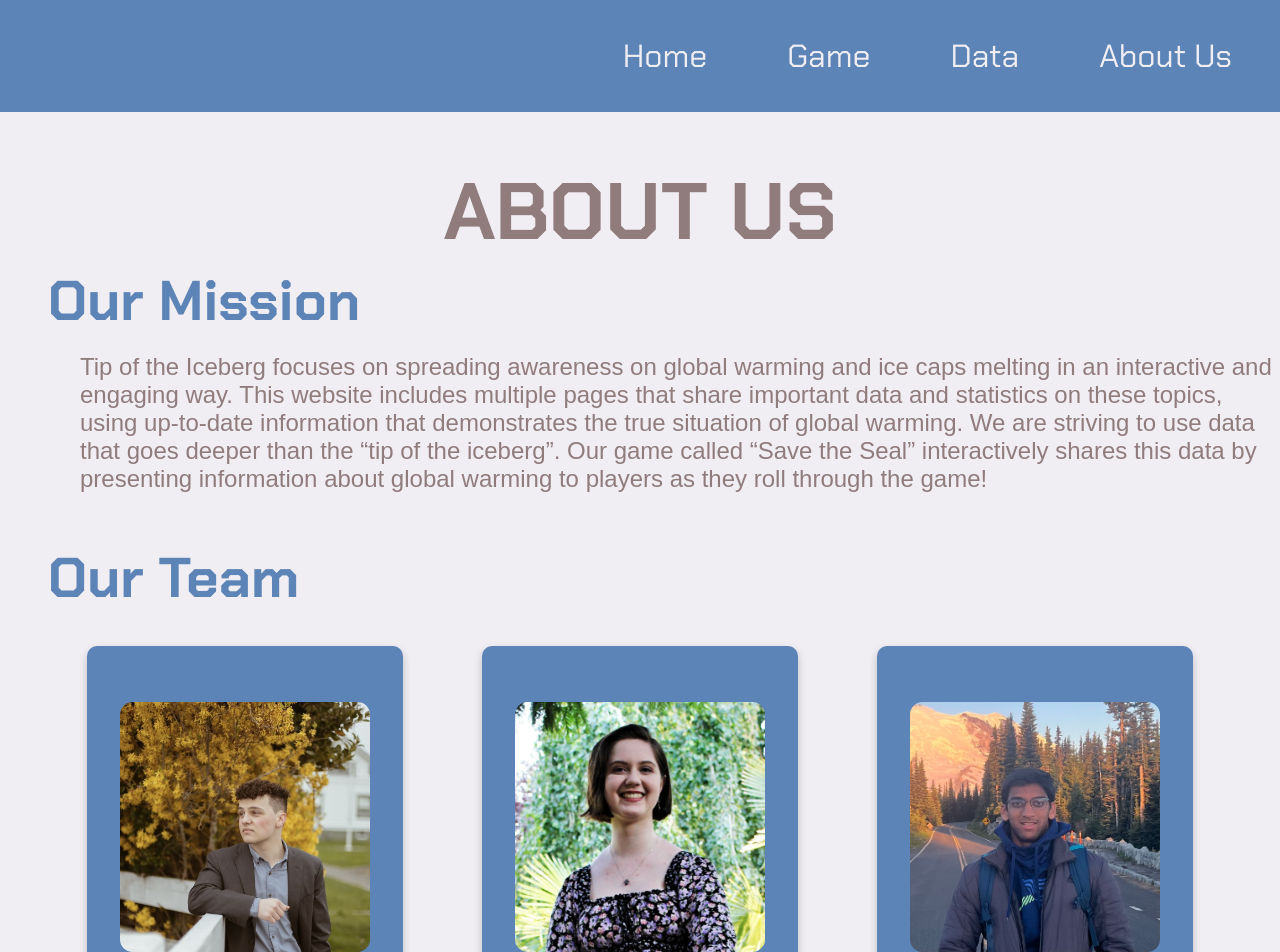
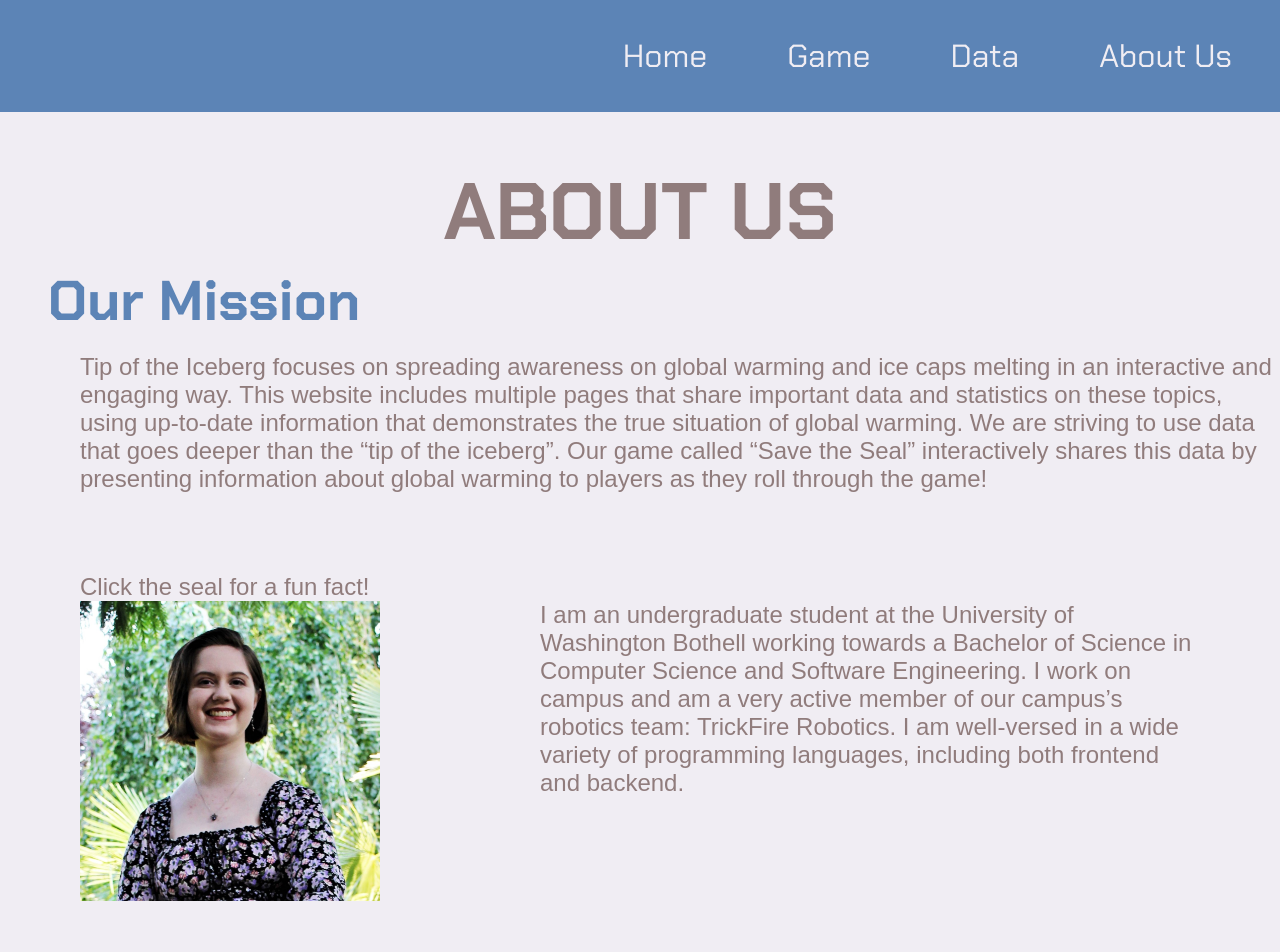
Before and after one commit to E11aW/css481-final-project, a React (Create React App) app: page /about-us in a window 1280 px wide. Shown: the top 952 px of the page. Built offline with nearby package versions, Linux system fonts and the light colour scheme.

Commit message:
Starting seal implementation and testing

```diff
--- /dev/null
+++ b/src/components/Seal/Seal.js
@@ -0,0 +1,28 @@
+import './Seal.scss';
+
+/**
+ * Seal component to display a customized seal image for each member with fun facts.
+ * @param {String} props.imageSource - The source of the seal image that will be displayed.
+ * @param {String} props.imageAlt - The alternate text describing the seal image.
+ * @param {Array} props.funFacts - An array of fun facts about the member.
+ * @returns {JSX.Element}
+ */
+
+export const Seal = (props) => {
+    const displayFunFact = () => {
+        // Select a random fun fact from the array
+        let index = Math.floor(Math.random() * props.funFacts.length);
+        let funFactDisplay = document.querySelector('.fun-fact');
+        // Create a new span element to display the fun fact
+        funFactDisplay.textContent = props.funFacts[index];
+    }
+
+    return (
+        <div className='seal-section'>
+            <div className='fun-facts'>
+                <p className='fun-fact'>Click the seal for a fun fact!</p>
+            </div>
+            <img className='seal-image' src={props.imageSource} alt={props.imageAlt} onClick={displayFunFact} />
+        </div>
+    );
+}
--- /dev/null
+++ b/src/components/Seal/Seal.scss
@@ -0,0 +1,11 @@
+@import '../../variables.scss';
+
+.seal-section {
+    height: 300px;
+    width: auto;
+
+    .seal-image {
+        height: 100%;
+        width: auto;
+    }
+}
--- a/src/components/TextImage/TextImage.js
+++ b/src/components/TextImage/TextImage.js
@@ -1,26 +1,36 @@
 import './TextImage.scss';
 import { Button } from '../Button/Button';
+import { Seal } from '../Seal/Seal';
+
 
 /**
  * Component to format text and image side-by-side.
  * @param {String} props.text - The text to be displayed.
  * @param {String} props.imageSource - The source of the image that will be displayed.
  * @param {String} props.imageAlt - The alternate text describing the image.
- * @param {String} props.subheader - The subheader for this component.
  * Button parameters:
  * @param {Boolean} props.hasButton - Tells component if a button is necessary
  * @param {String} props.buttonText - The text to be displayed on the button
  * @param {string} props.buttonLink - The link this button directs users to.
+ * Seal parameter:
+ * @param {Array} props.funFacts - An array of fun facts about the member.
  * @returns {JSX.Element}
  */
 
 export const TextImage = (props) => {
-
     return (
         <div className='text-image-section'>
-            <h2 className='subheader'>{props.subheader}</h2>
             <div className='text-image'>
-                <img className='image' src={props.imageSource} alt={props.imageAlt} />
+
+                {props.funFacts ? ( // if fun facts are provided, render Seal component instead of normal image
+                    <Seal
+                        imageSource={props.imageSource}
+                        imageAlt={`${props.imageAlt} as a seal`}
+                        funFacts={props.funFacts}
+                    />
+                ) : (
+                    <img className='image' src={props.imageSource} alt={props.imageAlt} />
+                )}
                 <div className='text-button'>
                     <p className='text'>{props.text}</p>
                     {props.hasButton && <Button className='button' buttonLink={props.buttonLink} buttonText={props.buttonText} />}
--- a/src/pages/about-us/about-us.js
+++ b/src/pages/about-us/about-us.js
@@ -1,6 +1,6 @@
 import './about-us.scss';
 import { MaxWidth } from '../../components/MaxWidth/MaxWidth';
-import { CardGrid } from '../../components/CardGrid/CardGrid';
+import { TextImage } from '../../components/TextImage/TextImage';
 import EllaImage from '../../assets/AboutUs/Ella-Williams.jpg';
 import MaxxImage from '../../assets/AboutUs/Maxx-McArthur.jpg';
 import ClaytonImage from '../../assets/AboutUs/Clayton-McArthur.jpg'
@@ -13,16 +13,31 @@ export const AboutUs = () => {
         <h1>About Us</h1>
         <h2>Our Mission</h2>
         <p className='mission-paragraph'>Tip of the Iceberg focuses on spreading awareness on global warming and ice caps melting in an interactive and engaging way. This website includes multiple pages that share important data and statistics on these topics, using up-to-date information that demonstrates the true situation of global warming. We are striving to use data that goes deeper than the “tip of the iceberg”. Our game called “Save the Seal” interactively shares this data by presenting information about global warming to players as they roll through the game!</p>
-        <CardGrid
-          subheader='Our Team'
-          members={[
-            { image: ClaytonImage, name: 'Clayton McArthur', description: 'Hi, I’m a CSSE student at the University of Washington Bothell and President of TrickFire Robotics, an 100+ member engineering club. I enjoy building software that interacts with the hardware level, interacts with the network, and interacts with large data sets. I strive to be a good team player and leader.' },
-            { image: EllaImage, name: 'Ella Williams', description: 'I am an undergraduate student at the University of Washington Bothell working towards a Bachelor of Science in Computer Science and Software Engineering. I work on campus and am a very active member of our campus\'s robotics team: TrickFire Robotics. I am well-versed in a wide variety of programming languages, including both frontend and backend.' },
-            { image: IshaanImage, name: 'Ishaan Shete', description: 'Hi, I\'m a CSSE student at UW Bothell set to graduate in June 2026. I love collaborating on full-stack apps and machine learning projects. I have also been playing the Tabla (drum-like instrument) for 18+ years and enjoying competing in all kinds of physical sports.' },
-            { image: MaxxImage, name: 'Maxx McArthur', description: 'I am a fourth year student at University of Washington Bothell pursuing a Computer Science/Software Engineering bachelors degree. I am proficient in C++ and I am currently working on rounding out my other coding skills and languages. I have used VScode, Docker, Keil Uvision5, Unbuntu, GitHub, PostgreSQL, and many more software systems extensively.' },
-          ]}
+        <TextImage
+          imageSource={EllaImage}
+          imageAlt="Ella Williams"
+          text='I am an undergraduate student at the University of Washington Bothell working towards a Bachelor of Science in Computer Science and Software Engineering. I work on campus and am a very active member of our campus’s robotics team: TrickFire Robotics. I am well-versed in a wide variety of programming languages, including both frontend and backend.'
+          hasButton={false}
+          funFacts={['ff1', 'ff2', 'ff3']}
         />
-
+        <TextImage
+          imageSource={ClaytonImage}
+          imageAlt="Clayton McArthur"
+          text='Hi, I’m a CSSE student at the University of Washington Bothell and President of TrickFire Robotics, an 100+ member engineering club. I enjoy building software that interacts with the hardware level, interacts with the network, and interacts with large data sets. I strive to be a good team player and leader.'
+          hasButton={false}
+        />
+        <TextImage
+          imageSource={IshaanImage}
+          imageAlt="Ishaan Shete"
+          text='Hi, I’m a CSSE student at UW Bothell set to graduate in June 2026. I love collaborating on full-stack apps and machine learning projects. I have also been playing the Tabla (drum-like instrument) for 18+ years and enjoying competing in all kinds of physical sports.'
+          hasButton={false}
+        />
+        <TextImage
+          imageSource={MaxxImage}
+          imageAlt="Maxx McArthur"
+          text='I am a fourth year student at University of Washington Bothell pursuing a Computer Science/Software Engineering bachelors degree. I am proficient in C++ and I am currently working on rounding out my other coding skills and languages. I have used VScode, Docker, Keil Uvision5, Unbuntu, GitHub, PostgreSQL, and many more software systems extensively.'
+          hasButton={false}
+        />
       </MaxWidth>
     </main>
   );
--- a/src/pages/homepage/home.js
+++ b/src/pages/homepage/home.js
@@ -33,8 +33,8 @@ export const Homepage = () => {
           ]}
 
         />
+        <h2 className='about-us-subheader'>About Us</h2>
         <TextImage
-          subheader='About Us'
           text='We are a small team of 4 developers working to spread awareness about climate change and its impacts on arctic habitats. We all attend the University of Washington Bothell and completed this website as our final project for a Web Developing class. Our goal was to improve our frontend skills, connecting that with backend data to create a website that is visually interesting while also presenting the important data.'
           imageSource={Placeholder}
           imageAlt='Placeholder'
```
